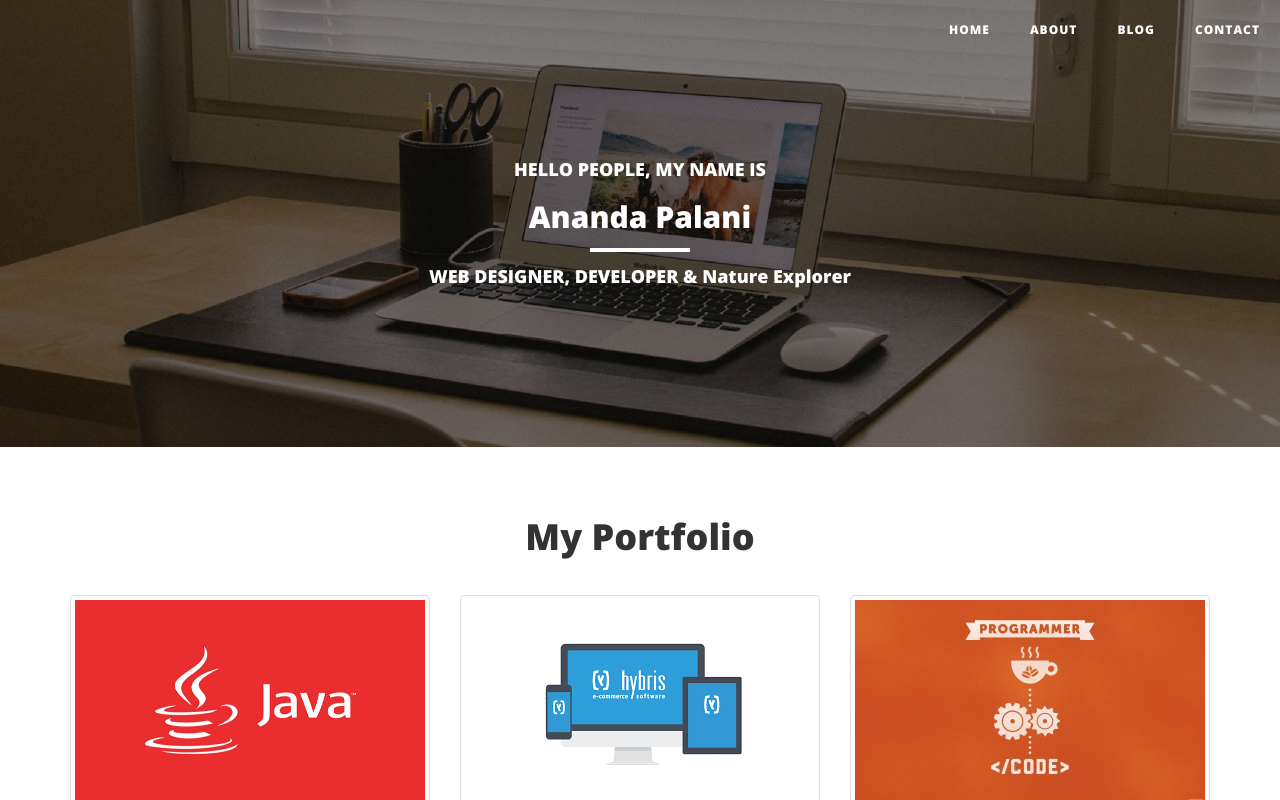
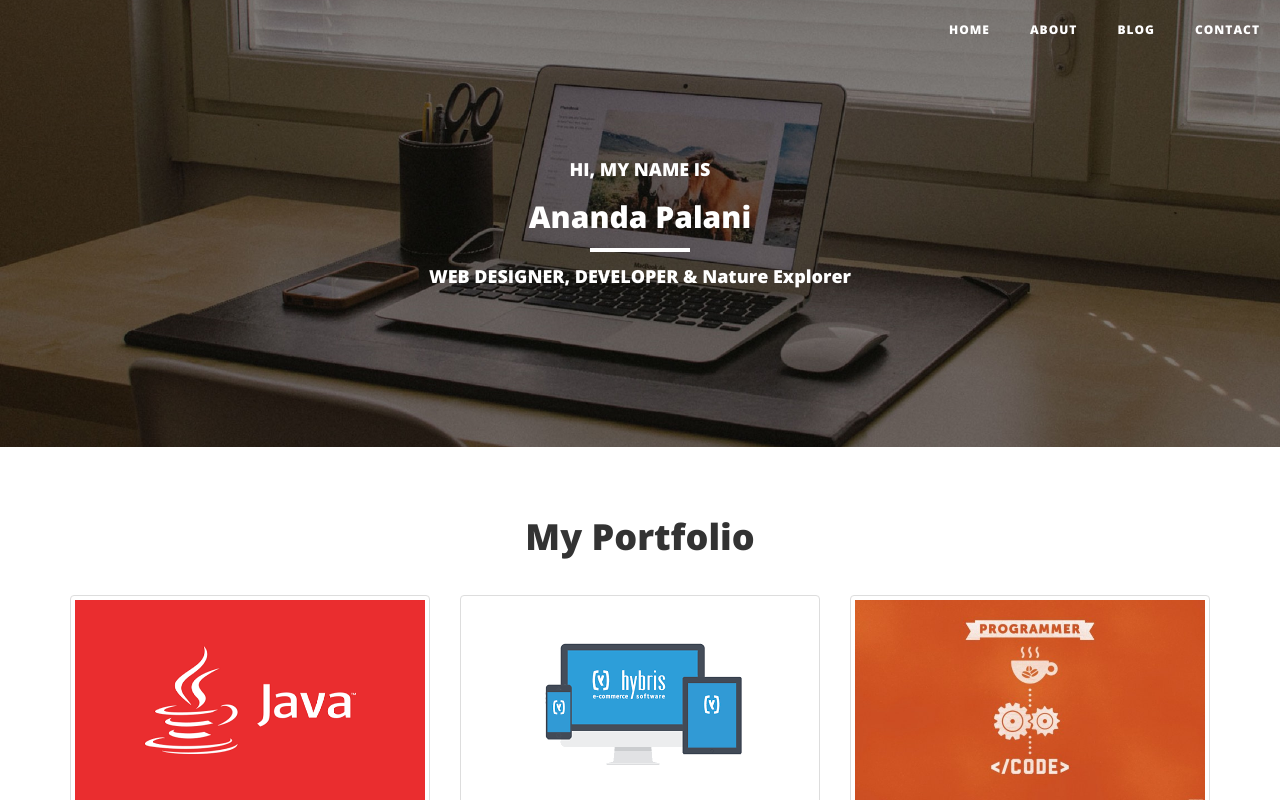
Before and after one commit to smileybuddha/smileybuddha.github.io, a website: page index.html in a window 1280 px wide. Shown: the top 800 px of the page. Drawn offline with nearby package versions, Linux system fonts and the light colour scheme; files that its build step writes are made by us from their sources.

Commit message:
Signed-off-by: smileybuddha <ananda.palaniuk@gmail.com>

```diff
--- a/view/homepage.html
+++ b/view/homepage.html
@@ -9,7 +9,7 @@
                         <hr class="small">
                         <span class="subheading">I Create for the Web</span>
 -->
-                     <h4>HELLO PEOPLE, MY NAME IS</h4>
+                     <h4>HI, MY NAME IS</h4>
 					<h2>Ananda Palani</h2>
                     <hr class="small">
 					<h4>WEB DESIGNER, DEVELOPER & Nature Explorer </h4>
@@ -107,7 +107,8 @@
 	<a href="#/about">
       <img src="img/Auto.png" class="img-responsive" alt="Web Developer"></a>
       <div class="caption">
-
+		  <br>
+		  <br>
         <h3>Automation Testing</h3>
         <p>Automation test Script developed on Selenium, sikuli, Apache jmeter & SoapUI </p>
 
```
Also changed, not shown: 2 other files.
